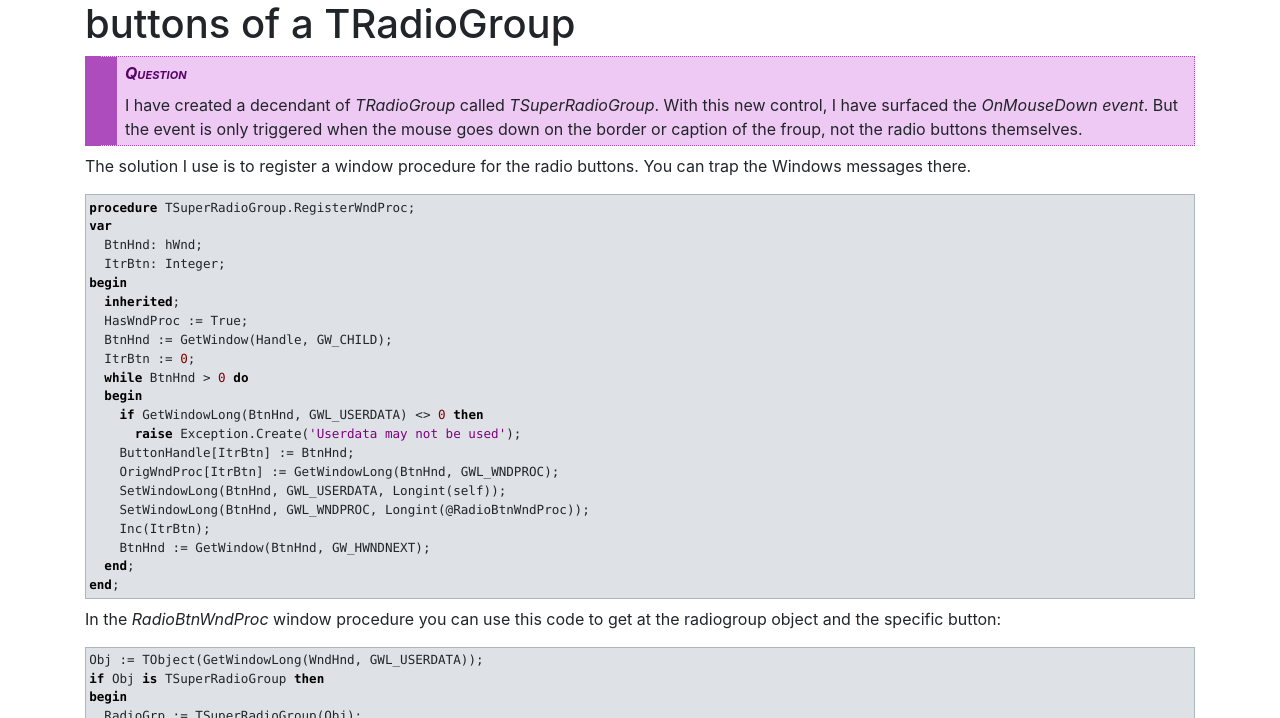
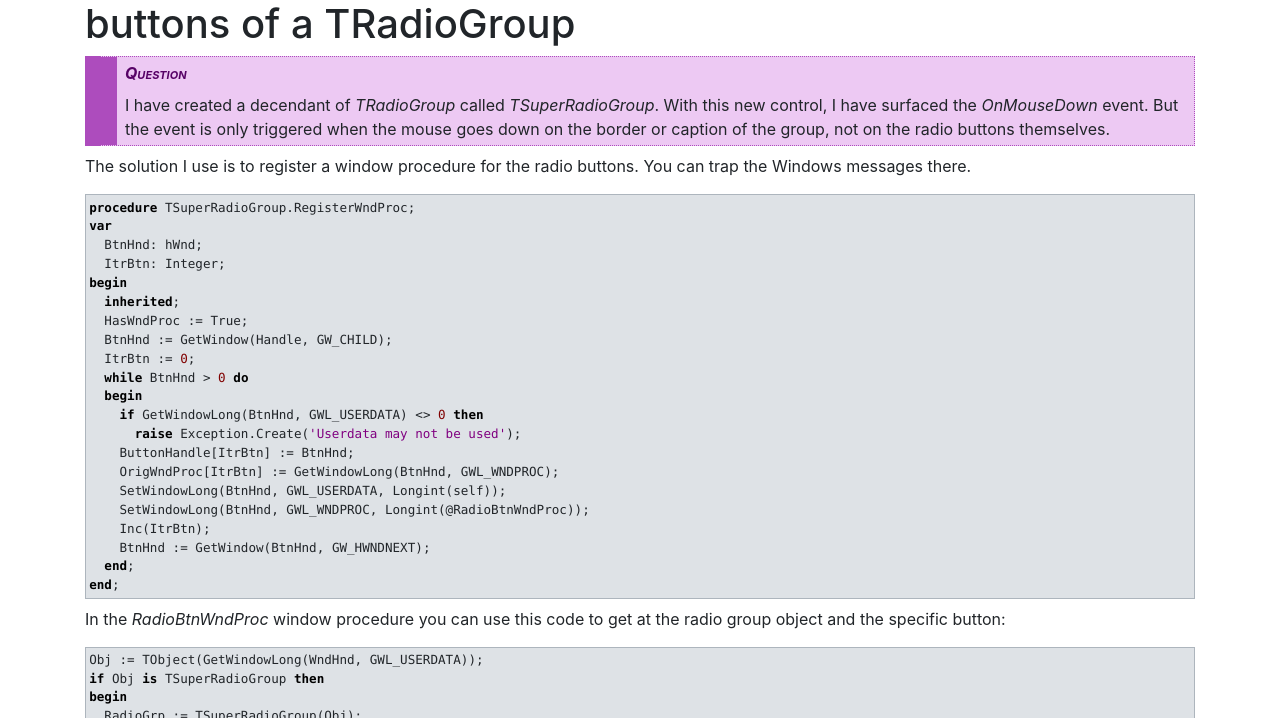
Before and after one commit to delphidabbler/delphi-tips, a Jekyll site: the page built from docs/_tips/122.html, in a window 1280 px wide. Shown: the part 216-934 px from the top of the page. Built offline with Jekyll 4.4.1, drawn with Linux system fonts in a browser that asks for light colours.

Commit message:
Fix typos in tip 122. Fixes #21

```diff
--- a/docs/_tips/122.html
+++ b/docs/_tips/122.html
@@ -14,8 +14,8 @@
   <div class="content">
     I have created a decendant of <var>TRadioGroup</var> called
     <var>TSuperRadioGroup</var>. With this new control, I have surfaced the
-    <var>OnMouseDown event</var>. But the event is only triggered when the
-    mouse goes down on the border or caption of the froup, not the radio
+    <var>OnMouseDown</var> event. But the event is only triggered when the
+    mouse goes down on the border or caption of the group, not on the radio
     buttons themselves.
   </div>
 </div>
@@ -52,7 +52,7 @@
 
 <p>
   In the <var>RadioBtnWndProc</var> window procedure you can use this code to
-  get at the radiogroup object and the specific button:
+  get at the radio group object and the specific button:
 </p>
 
 <div class="frame">
```
